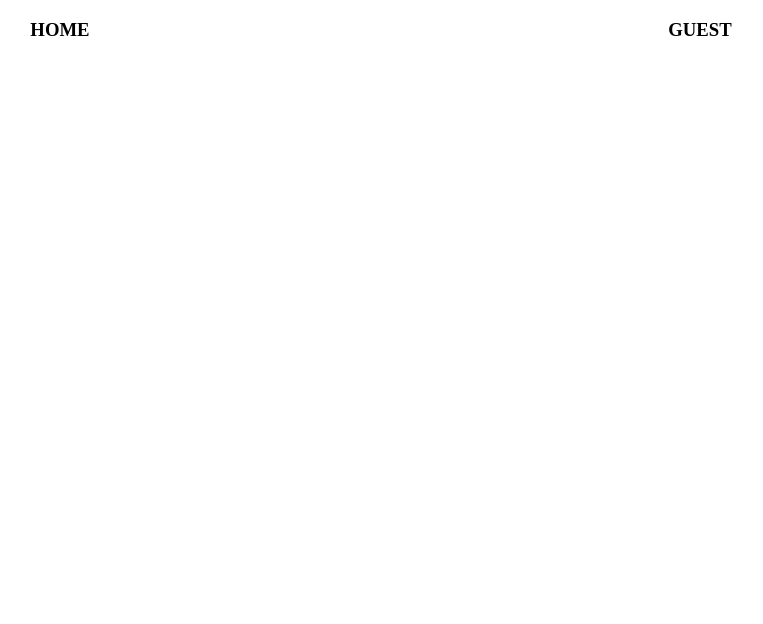
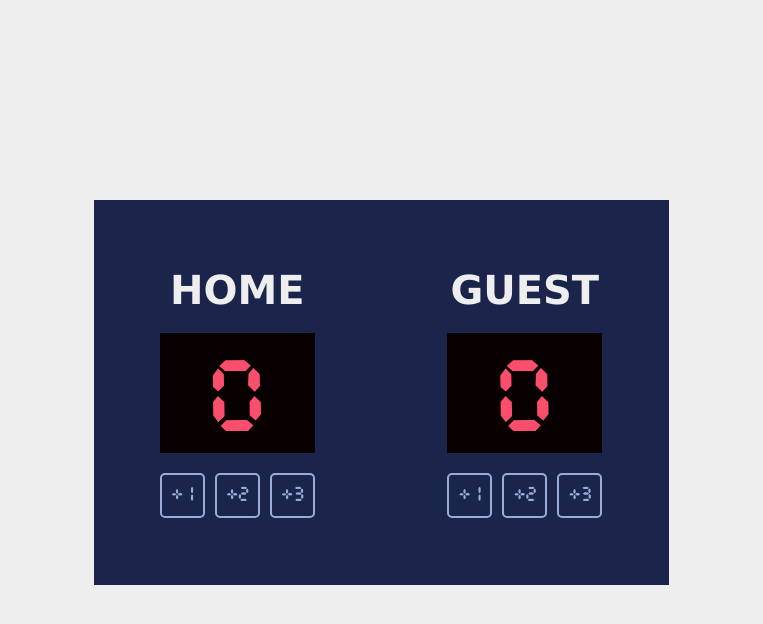
Before and after one commit to WhoSayin52/basketball_scoreboard, a plain HTML site: page index.html in a window 1280 px wide. Shown: the whole page, without its empty margins (259-1022 px from the left). Drawn offline with Linux system fonts and the light colour scheme.

Commit message:
design done

```diff
--- a/index.css
+++ b/index.css
@@ -1,8 +1,101 @@
-body {
-    margin: 0;
+:root {
+    --white: #EEEEEE;
+    --red: #F94F6D;
+    --light-purple: #9AABD8;
+    --dark-purple: #1B244A;
+    --black: #080001;
 }
 
-.container {
+@font-face {
+    font-family: "Cursed Timer ULiL";
+    src: url(./fonts/CursedTimerUlil-Aznm.ttf) format("truetype");
+    font-weight: normal;
+    font-style: normal;
+}
+
+* {
+    margin: 0;
+    padding: 0;
+    border: none;
+}
+
+body {
+    align-items: center;
+
+    height: 100vh;
+
+    margin-top: 200;
+
+    background-color: var(--white);
+    color: var(--white);
+
+    font-family: Verdana, Geneva, Tahoma, sans-serif;
+}
+
+button {
+    width: 45px;
+    height: 45px;
+
+    padding: 10px;
+
+    border: 2px solid var(--light-purple);
+    border-radius: 5px;
+
+    background-color: var(--dark-purple);
+
+    font-family: "Cursed Timer ULiL";
+    font-size: 1.125rem;
+    text-align: center;
+    color: var(--light-purple);
+}
+
+.container-row {
     display: flex;
+}
+
+.container-col {
+    display: flex;
+    flex-direction: column;
+}
+
+#scoreboard {
     justify-content: space-around;
+
+    width: 575px;
+    height: 385px;
+
+    background-color: var(--dark-purple);
 }
+
+.scorecard {
+    justify-content: center;
+
+    text-align: center;
+
+    gap: 20px;
+
+    width: 155px;
+}
+
+.scorecard h3 {
+    font-size: 2.5rem;
+    font-weight: 700;
+}
+
+.score {
+    justify-content: center;
+    align-items: end;
+
+    height: 120px;
+
+    background-color: var(--black);
+
+    font-family: "Cursed Timer ULiL";
+    font-size: 5.625rem;
+
+    color: var(--red);
+}
+
+.buttons {
+    justify-content: space-between;
+}
--- a/index.html
+++ b/index.html
@@ -1,16 +1,31 @@
 <html>
+
 <head>
     <link rel="stylesheet" href="index.css">
 </head>
-    <body>
-        <div class="container">
-            <div>
+
+<body class="container-col">
+    <div id="scoreboard" class="container-row">
+        <div id="home" class="scorecard container-col">
             <h3>HOME</h3>
+            <p class="score container-row">0</p>
+            <div class="buttons container-row">
+                <button>+1</button>
+                <button>+2</button>
+                <button>+3</button>
             </div>
-            <div>
+        </div>
+        <div id="guest" class="scorecard container-col">
             <h3>GUEST</h3>
+            <p class="score container-row">0</p>
+            <div class="buttons container-row">
+                <button>+1</button>
+                <button>+2</button>
+                <button>+3</button>
+            </div>
         </div>
     </div>
     <script src="index.js"></script>
 </body>
+
 </html>
```
Also changed, not shown: fonts/CursedTimerUlil-Aznm.ttf (added). Lines whose indentation alone changed are shown as unchanged.
